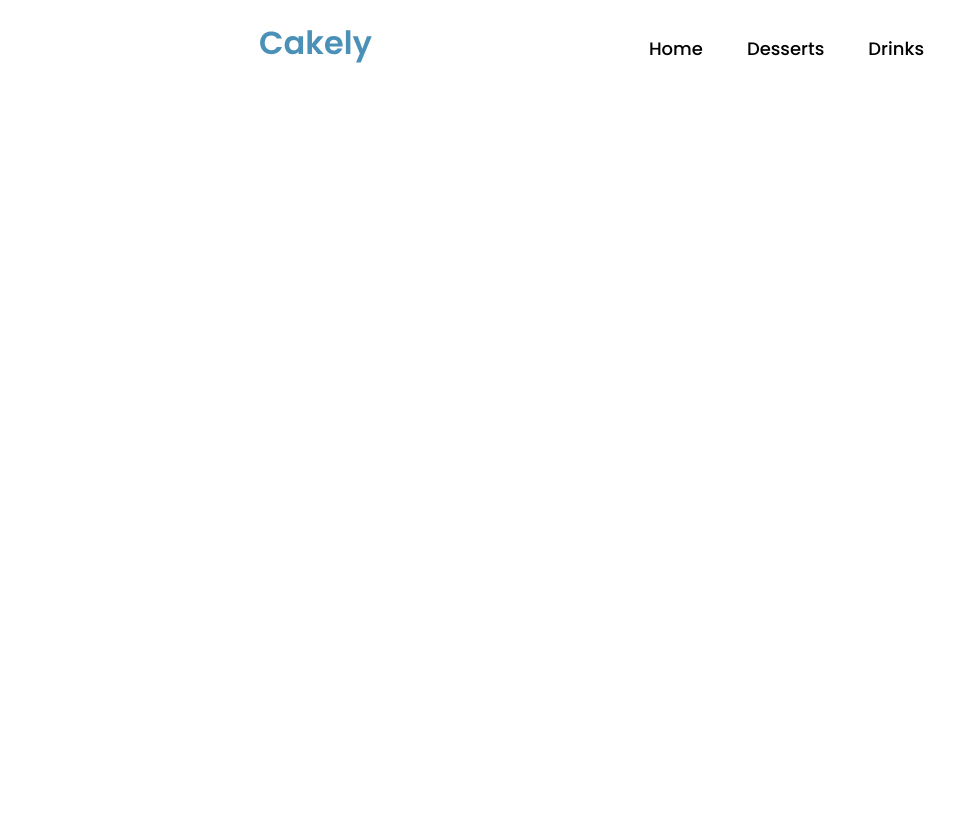
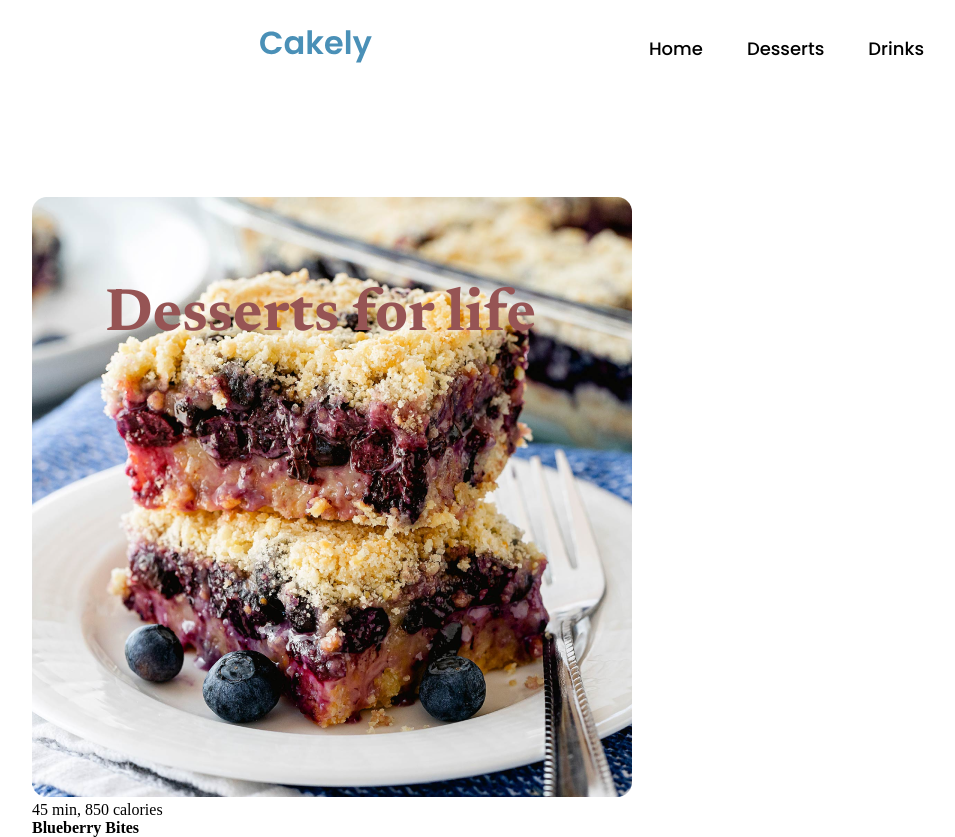
Before and after one commit to massjack1/recipes-website, a plain HTML site: page desserts.html in a window 1280 px wide. Shown: the whole page, without its empty margins (38-993 px from the left). Before the commit the page ends 800 px from the top, so only its background shows below. Drawn offline with Linux system fonts and the light colour scheme.

Commit message:
Add info to card nr1

```diff
--- a/desserts.html
+++ b/desserts.html
@@ -23,5 +23,16 @@
                 </nav>
         </div>
         <!-- Navbar ends here -->
+        <!-- Desserts hero + Cards here -->
+        <div class="title">
+            <h2 class="heading">Desserts for life</h2>
+            <div class="card">
+                <img src="./images/blueberry.png" alt="Blueberry pie">
+                <div class="container">
+                    <p>45 min, 850 calories</p>
+                    <h4>Blueberry Bites</h4>
+                </div>
+            </div>
+        </div>
         </div>
         <!-- Container ends here -->
```
Also changed, not shown: images/alexander-mils-hVk0-hqA69k-unsplash 1.png (added), images/bananachocolate.png (added), images/blueberry.png (added), images/chocolatechip.png (added), images/pineapple.png (added), images/strawberry.png (added), style.css (line endings or trailing spaces).
